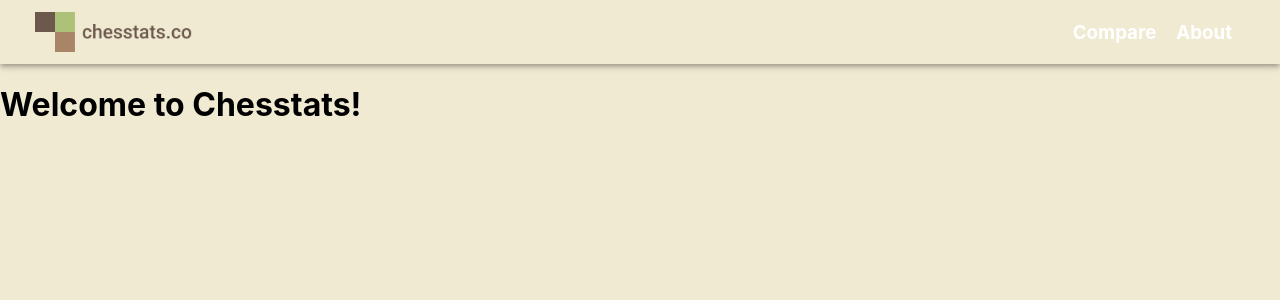
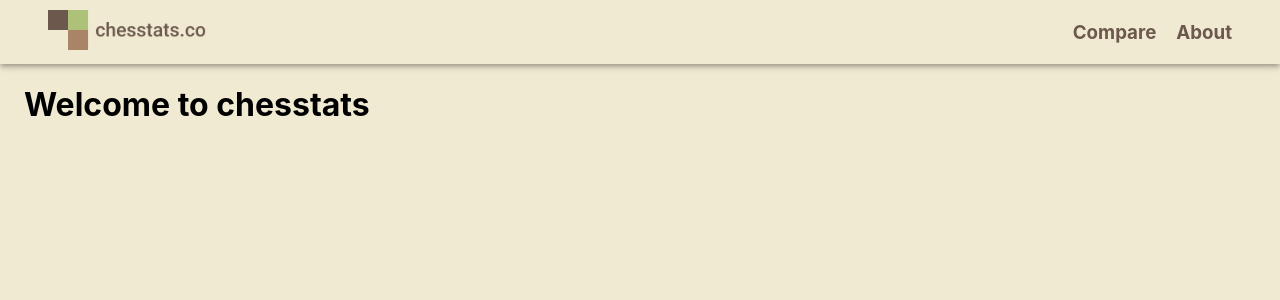
Before and after one commit to danikrisdayadi/chesstats, a React (Create React App) app in the folder client/: page / in a window 1280 px wide. Shown: the top 300 px of the page. Built offline with nearby package versions, Linux system fonts and the light colour scheme.

Commit message:
Add routes and styling to navbar links

```diff
--- a/client/src/App.scss
+++ b/client/src/App.scss
@@ -3,3 +3,15 @@
 .app {
   background-color: colors.$shade-1;
 }
+
+a {
+  text-decoration: none;
+  transition: 0.3s;
+}
+a:link,
+a:visited {
+  color: colors.$theme;
+}
+a:hover {
+  color: colors.$body;
+}
--- a/client/src/components/NavigationBar.jsx
+++ b/client/src/components/NavigationBar.jsx
@@ -1,5 +1,4 @@
 import AppBar from "@mui/material/AppBar";
-import Button from "@mui/material/Button";
 import Box from "@mui/material/Box";
 import "./NavigationBar.scss";
 import { Container, Toolbar } from "@mui/material";
@@ -10,16 +9,20 @@ function NavigationBar() {
       <AppBar position="static" className="navigation-bar">
         <Container maxWidth="xl" className="navigation-bar">
           <Toolbar style={{ minHeight: "30px", height: "100%" }}>
-            <Button>
+            <a href="/">
               <img
                 src="/chesstats_navbar_logo.png"
                 alt="logo"
                 className="logo"
               />
-            </Button>
+            </a>
             <Container sx={{ flexGrow: 1 }}></Container>
-            <h3 className="text">Compare</h3>
-            <h3 className="text">About</h3>
+            <a href="/compare">
+              <h3 className="text">Compare</h3>
+            </a>
+            <a href="/about">
+              <h3 className="text">About</h3>
+            </a>
           </Toolbar>
         </Container>
       </AppBar>
--- a/client/src/pages/LandingPage.jsx
+++ b/client/src/pages/LandingPage.jsx
@@ -1,7 +1,12 @@
-import './LandingPage.scss';
+import "./LandingPage.scss";
+import { Container } from "@mui/material";
 
 function LandingPage() {
-  return <h1 className="inverse">Welcome to Chesstats!</h1>;
+  return (
+    <Container maxWidth="xl">
+      <h1>Welcome to chesstats</h1>
+    </Container>
+  );
 }
 
 export default LandingPage;
```
